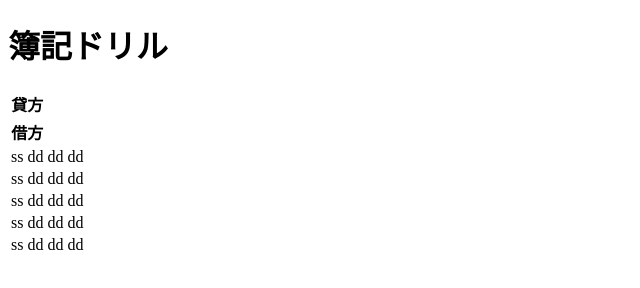
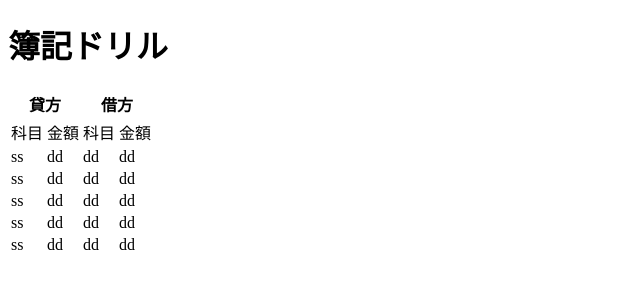
Before and after one commit to whiteye8780/bokidoril, a plain HTML site: page index.html in a window 1280 px wide. Shown: the whole page, without its empty margins (0-640 px from the left). Drawn offline with Linux system fonts and the light colour scheme.

Commit message:
Update index.html

```diff
--- a/index.html
+++ b/index.html
@@ -9,10 +9,14 @@
       <table>
     <thead>
         <tr>
-            <th colspan="2">貸方</th>
+          <th colspan="2">貸方</th>
+          <th colspan="2">借方</th>
         </tr>
       <tr>
-            <th colspan="2">借方</th>
+          <td>科目</td>
+            <td>金額</td>
+            <td>科目</td>
+            <td>金額</td>
         </tr>
     </thead>
     <tbody>
```
